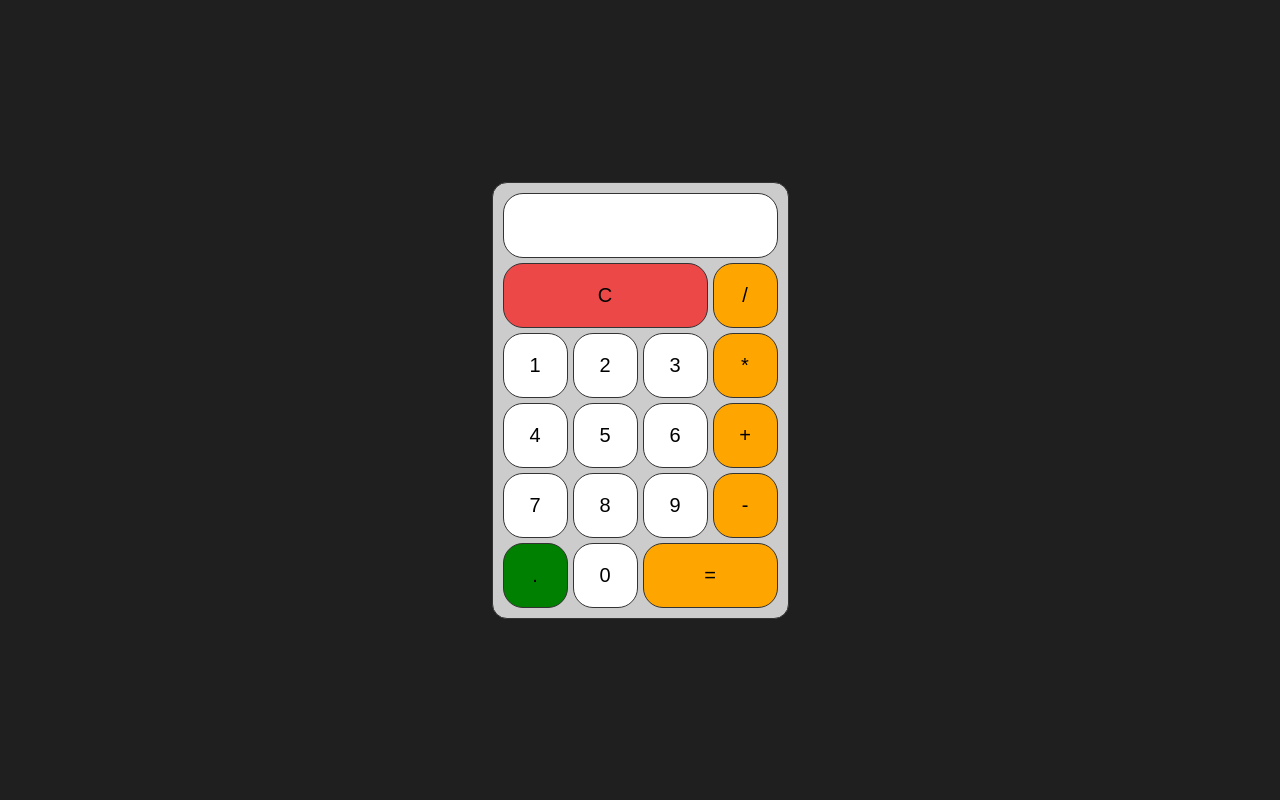
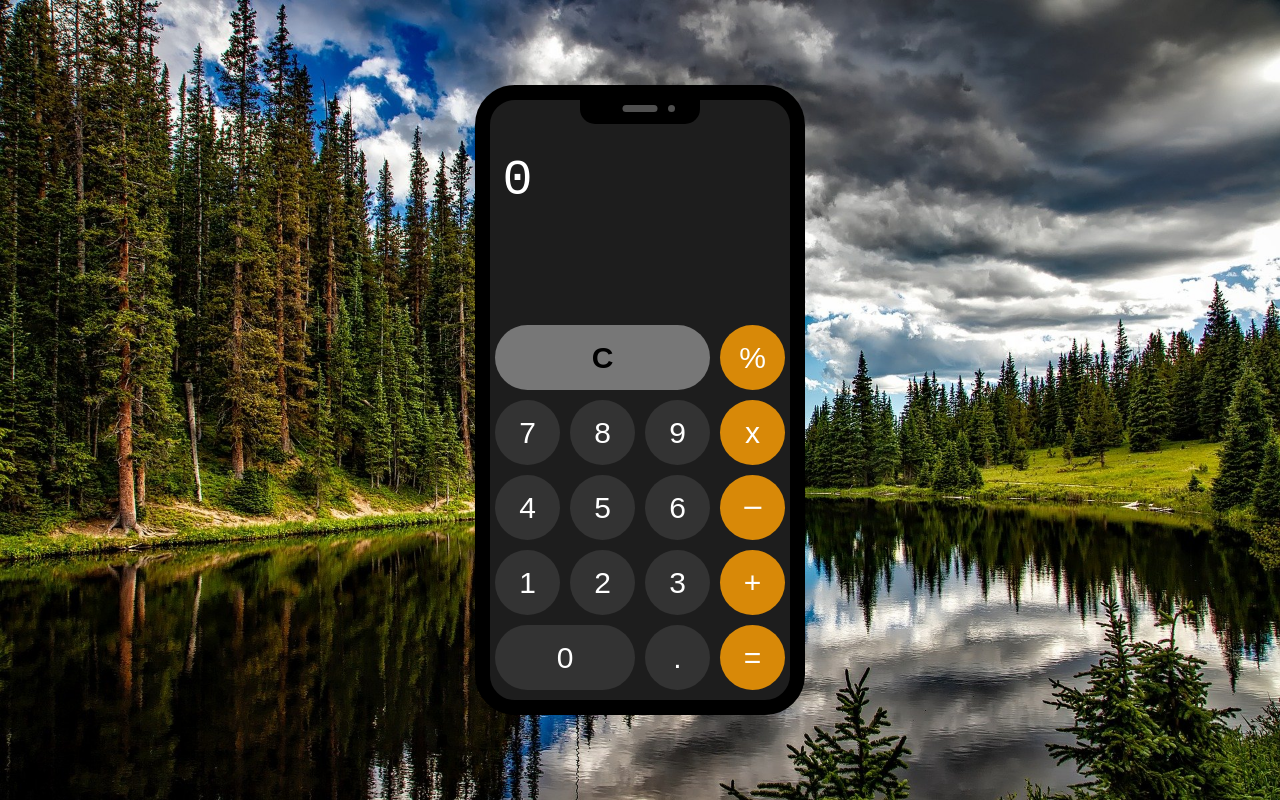
Before and after one commit to zooyaho/js-exam-code, a plain HTML site: page carculator/index.html in a window 1280 px wide. Drawn offline with nearby package versions, Linux system fonts and the light colour scheme.

Commit message:
Calculator class사용하여기능 구현하기 위해 ui설계 완료

```diff
--- a/carculator/index.html
+++ b/carculator/index.html
@@ -5,32 +5,44 @@
   <meta http-equiv="X-UA-Compatible" content="IE=edge">
   <meta name="viewport" content="width=device-width, initial-scale=1.0">
   <title>Calulator</title>
+
   <link rel="stylesheet" href="https://cdn.jsdelivr.net/npm/reset-css@5.0.1/reset.min.css">
+
   <link rel="stylesheet" href="./style.css">
+
   <script defer src="./script.js"></script>
 </head>
 <body>
-  <div class="calculator">
-    <form name="forms">
-      <input type="text" name="output" readonly />
-      <input type="button" class="clear" value="C" onclick="document.forms.output.value = '' "/>
-      <input type="button" class="operator" value="/" onclick="document.forms.output.value += '/' "/>
-      <input type="button" value="1" onclick="document.forms.output.value += '1' "/>
-      <input type="button" value="2" onclick="document.forms.output.value += '2' "/>
-      <input type="button" value="3" onclick="document.forms.output.value += '3' "/>
-      <input type="button" class="operator" value="*" onclick="document.forms.output.value += '*' "/>
-      <input type="button" value="4" onclick="document.forms.output.value += '4' "/>
-      <input type="button" value="5" onclick="document.forms.output.value += '5' "/>
-      <input type="button" value="6" onclick="document.forms.output.value += '6' "/>
-      <input type="button" class="operator" value="+" onclick="document.forms.output.value += '+' "/>
-      <input type="button" value="7" onclick="document.forms.output.value += '7' "/>
-      <input type="button" value="8" onclick="document.forms.output.value += '8' "/>
-      <input type="button" value="9" onclick="document.forms.output.value += '9' "/>
-      <input type="button" class="operator" value="-" onclick="document.forms.output.value += '-' "/>
-      <input type="button" class="dot" value="." onclick="document.forms.output.value += '.' "/>
-      <input type="button" value="0" onclick="document.forms.output.value += '0' "/>
-      <input type="button" class="operator result" value="=" onclick="document.forms.output.value = eval(document.forms.output.value) "/>
-    </form>
+  <div class="phone">
+    <div class="box">
+      <div class="speaker"></div>
+      <div class="camera"></div>
+    </div>
+    <div class="calculator">
+      <textarea readonly name="output" id="output" cols="30" rows="10">0</textarea>
+      <div class="wrap">
+        <button class="clear">C</button>
+        <button class="operator division">%</button>
+        <button class="num seven">7</button>
+        <button class="num eight">8</button>
+        <button class="num nine">9</button>
+        <button class="operator multiply">x</button>
+        <button class="num four">4</button>
+        <button class="num five">5</button>
+        <button class="num six">6</button>
+        <button class="operator subtract">ㅡ</button>
+        <button class="num one">1</button>
+        <button class="num two">2</button>
+        <button class="num three">3</button>
+        <button class="operator add">+</button>
+        <button class="num zero">0</button>
+        <button class="operator dot">.</button>
+        <button class="operator result">=</button>
+      </div>
+    </div>
+
+
   </div>
+
 </body>
 </html>
--- a/carculator/style.css
+++ b/carculator/style.css
@@ -1,50 +1,133 @@
 body {
-  background-color: #1f1f1f;
-  height: 100vh;
+  font-size: 20px;
+  background: url(../img/lake-g4941ef394_1920.jpg) center -0px no-repeat;
+  background-size: cover;
+}
+@media (max-width: 1189px){
+  body {
+    background-size: auto;
+  }
+}
+button {
+  background-color: rgba(255, 255, 255, 0);
+  border: none;
+}
+.phone {
+  position: absolute;
+  top: 0;
+  bottom: 0;
+  left: 0;
+  right: 0;
+  margin: auto auto;
+  width: 300px;
+  height: 600px;
+  border: 15px solid #000;
+  background-color: rgb(230, 230, 230);
+  border-radius: 40px;
   display: flex;
+  justify-content: center;
   align-items: center;
-  justify-content: center;
 }
+.box {
+  position: absolute;
+  top: 0;
+  left: 50%;
+  transform: translateX(-50%);
+  width: 40%;
+  height: 4%;
+  border-bottom-left-radius: 15px;
+  border-bottom-right-radius: 15px;
+  background-color: #000;
+}
+.box .speaker {
+  position: absolute;
+  top: 5px;
+  left: 50%;
+  transform: translateX(-50%);
+  width: 35px;
+  height: 7px;
+  border-radius: 10px;
+  background-color: rgb(79, 79, 79);
+}
+.box .camera {
+  position: absolute;
+  top: 5px;
+  right: 25px;
+  width: 7px;
+  height: 7px;
+  border-radius: 50%;
+  background-color: rgb(79, 79, 79);
+}
+
+/* Calcurator */
 .calculator {
-  border: 1px solid #333;
-  background-color: #ccc;
-  padding: 5px;
-  border-radius: 15px;
+  width: 100%;
+  height: 100%;
+  background-color: rgba(0, 0, 0, 0.873);
+  display: flex;
+  flex-direction: column;
+  align-items: center;
 }
-.calculator form {
-  /* width: 276px; */
+.calculator #output {
+  background-color:transparent;
+  overflow: hidden;
+  outline: none;
+  resize: none;
+  border: none;
+  color: #fff;
+  font-size: 50px;
+  width: 100%;
+  height: 30%;
+  margin-top: 50px;
+  margin-left: 25px;
+  display: flex;
+  align-items:flex-end;
+}
+.calculator .wrap {
   display: grid;
   grid-template-columns: repeat(4,65px);
   grid-auto-rows: 65px;
-  grid-gap: 5px;
+  grid-gap: 10px;
+  margin-top: 7px;
+  margin-bottom: 5px;
   padding: 5px;
 }
-.calculator form input {
-  border: 1px solid #333;
+.calculator .wrap button {
+  color: #fff;
+  border-radius: 50%;
+  font-size: 30px;
   cursor: pointer;
-  border-radius: 20px;
+}
+.calculator .wrap button:hover {
+  background-color: #999;
+}
+.calculator button.clear {
+  background-color: #777;
+  color: #000;
+  font-weight: 600;
+  grid-column: span 3;
+  border-radius: 40px;
+}
+.calculator .operator {
+  background-color: rgb(216, 137, 8);
+}
+.calculator button.operator:hover {
+  background-color: rgb(243, 194, 114);
+}
+.calculator .operator.subtract {
+  font-weight: bold;
   font-size: 20px;
-  background-color: #fff;
 }
-.calculator form input:hover {
-  box-shadow: 1px 1px 2px #333;
+.calculator .operator.dot {
+  background-color: #333;
 }
-.calculator form input[type="text"] {
-  grid-column: span 4;
-  outline: none;
-  text-align: right;
-  padding: 0 10px;
+.calculator .wrap button.dot:hover {
+  background-color: #999;
 }
-.calculator form .clear {
-  background-color: #ed4848;
-  grid-column: span 3;
+.calculator .num {
+  background-color: #333;
 }
-.calculator form .dot {
-  background-color: green;
+.calculator .num.zero {
+  grid-column: span 2;
+  border-radius: 40px;
 }
-.calculator form .operator {
-  background-color: orange;
-}
-.calculator form .operator.result {
-  grid-column: span 2;
-}
--- /dev/null
+++ b/carculator/version2.css
@@ -0,0 +1,50 @@
+body {
+  background-color: #1f1f1f;
+  height: 100vh;
+  display: flex;
+  align-items: center;
+  justify-content: center;
+}
+.calculator {
+  border: 1px solid #333;
+  background-color: #ccc;
+  padding: 5px;
+  border-radius: 15px;
+}
+.calculator form {
+  /* width: 276px; */
+  display: grid;
+  grid-template-columns: repeat(4,65px);
+  grid-auto-rows: 65px;
+  grid-gap: 5px;
+  padding: 5px;
+}
+.calculator form input {
+  border: 1px solid #333;
+  cursor: pointer;
+  border-radius: 20px;
+  font-size: 20px;
+  background-color: #fff;
+}
+.calculator form input:hover {
+  box-shadow: 1px 1px 2px #333;
+}
+.calculator form input[type="text"] {
+  grid-column: span 4;
+  outline: none;
+  text-align: right;
+  padding: 0 10px;
+}
+.calculator form .clear {
+  background-color: #ed4848;
+  grid-column: span 3;
+}
+.calculator form .dot {
+  background-color: green;
+}
+.calculator form .operator {
+  background-color: orange;
+}
+.calculator form .operator.result {
+  grid-column: span 2;
+}
--- a/style.css
+++ b/style.css
@@ -1,8 +1,6 @@
 body {
   font-size: 20px;
   background-color: #fff;
-  /* background: url(./img/poppies-gcb15505a4_1280.jpg) center -0px no-repeat; */
-  /* background: url(./img/forsythia-gecab8a34d_1280.jpg) center -0px no-repeat; */
   background: url(./img/shinyocean.jpeg) center -0px no-repeat;
   background-size: cover;
 }
```
Also changed, not shown: carculator/version2.html (added, +35 -0 lines), img/lake-g4941ef394_1920.jpg (added).
